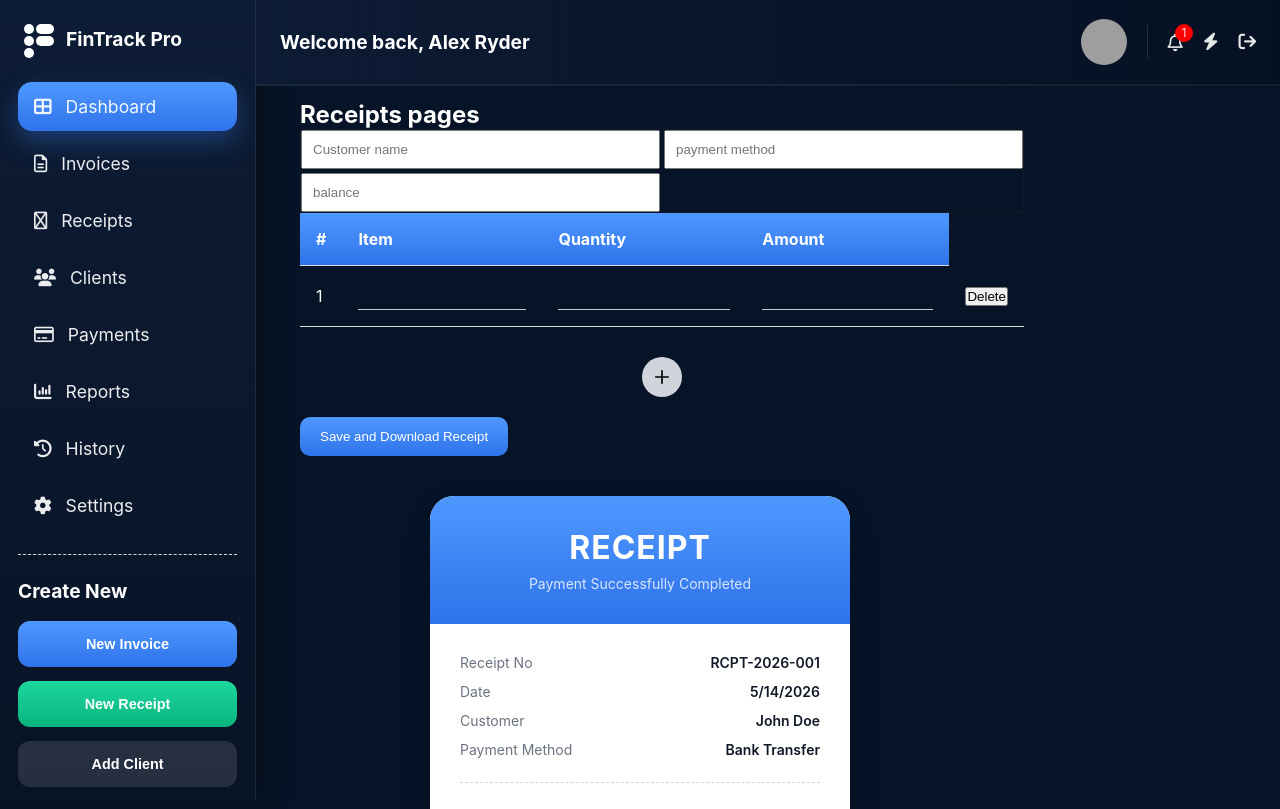
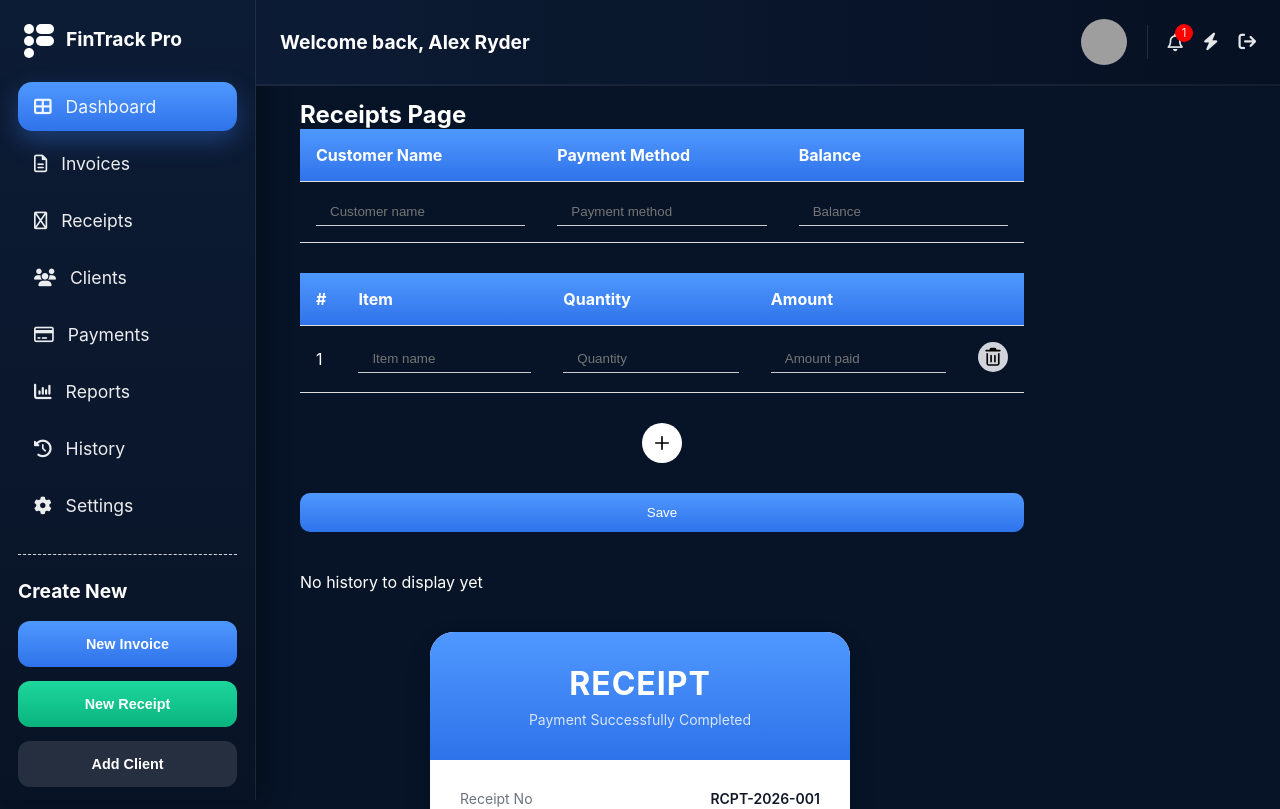
Before and after one commit to thomasagadabenard-collab/Fintrack-Pro, a React (Vite) app: page /receipts in a window 1280 px wide. Shown: the top 809 px of the page. Built offline with nearby package versions, Linux system fonts and the light colour scheme; grey boxes are pictures that could not be loaded.

Commit message:
first for today

```diff
--- a/src/Components/NavBar.jsx
+++ b/src/Components/NavBar.jsx
@@ -27,11 +27,11 @@ const NavBar = () => {
                 <div className="icon-group">
 
                     <div className="notification">
-                    <i class="fa-regular fa-bell"></i>
+                    <i className="fa-regular fa-bell"></i>
                     </div>
 
-                    <i class="fa-solid fa-bolt"></i>
-                    <i class="fa-solid fa-arrow-right-from-bracket"></i>
+                    <i className="fa-solid fa-bolt"></i>
+                    <i className="fa-solid fa-arrow-right-from-bracket"></i>
 
                 </div>
 
--- a/src/Components/SideBar.jsx
+++ b/src/Components/SideBar.jsx
@@ -7,7 +7,7 @@ const SideBar = () => {
          <aside className="sidebar" id="sidebar">
 
             <div className="logo">
-                <div class="logo-icon">
+                <div className="logo-icon">
                     <span></span>
                     <span></span>
                     <span></span>
@@ -21,14 +21,14 @@ const SideBar = () => {
 
             <nav className="nav-links">
 
-                <Link to="/" className="nav-item active" title='Dashboard'> <i class="fa-solid fa-table-cells-large"></i> Dashboard</Link>
-                <Link to="/invoices" className="nav-item" title='Invoices'> <i class="fa-regular fa-file-lines"></i> Invoices</Link>
-                <Link to="/receipts" className="nav-item" title='Receipts'> <i class="fa-regular fa-receipt"></i> Receipts</Link>
-                <Link to="/clients" className="nav-item" title='Clients'> <i class="fa-solid fa-users"></i> Clients</Link>
-                <Link to="/payments" className="nav-item" title='payments'> <i class="fa-regular fa-credit-card"></i> Payments</Link>
-                <Link to="/reports" className="nav-item" title='Reports'> <i class="fa-solid fa-chart-column"></i> Reports</Link>
-                <Link to="/history" className="nav-item" title='History'>  <i class="fa-solid fa-clock-rotate-left"></i> History</Link>
-                <Link to="/settings" className="nav-item" title='Settings'> <i class="fa-solid fa-gear"></i> Settings</Link>
+                <Link to="/" className="nav-item active" title='Dashboard'> <i className="fa-solid fa-table-cells-large"></i> Dashboard</Link>
+                <Link to="/invoices" className="nav-item" title='Invoices'> <i className="fa-regular fa-file-lines"></i> Invoices</Link>
+                <Link to="/receipts" className="nav-item" title='Receipts'> <i className="fa-regular fa-receipt"></i> Receipts</Link>
+                <Link to="/clients" className="nav-item" title='Clients'> <i className="fa-solid fa-users"></i> Clients</Link>
+                <Link to="/payments" className="nav-item" title='payments'> <i className="fa-regular fa-credit-card"></i> Payments</Link>
+                <Link to="/reports" className="nav-item" title='Reports'> <i className="fa-solid fa-chart-column"></i> Reports</Link>
+                <Link to="/history" className="nav-item" title='History'>  <i className="fa-solid fa-clock-rotate-left"></i> History</Link>
+                <Link to="/settings" className="nav-item" title='Settings'> <i className="fa-solid fa-gear"></i> Settings</Link>
 
             </nav>
 
--- a/src/Pages/Receipts.jsx
+++ b/src/Pages/Receipts.jsx
@@ -1,47 +1,135 @@
 import React, { useState } from 'react'
 import plus from '../assets/plus.svg.svg'
+import remove from '../assets/delete.svg'
+import downloadIcon from '../assets/arrow_down.svg'
 
 const Receipts = () => {
 
-  const [receiptDetails, setReceiptDetails] = useState([])
+  const [history, setHistory] = useState([])
+
+
+  const [receiptDetails, setReceiptDetails] = useState({
+    customerName: '',
+    paymentMethod: '',
+    balance: ''
+  })
+
 
   const [rows, setRows] = useState([
     {
-      item: "",
-      quantity: "",
-      amount: ""
+      id: Date.now() + Math.random(),
+      item: '',
+      quantity: '',
+      amount: ''
     }
   ])
 
+  const handleReceiptDetails = (e) => {
+
+    const { name, value } = e.target
+
+    setReceiptDetails({
+      ...receiptDetails,
+      [name]: value
+    })
+  }
+
+  const handleRowChange = (id, field, value) => {
+
+    const updatedRows = rows.map((row) =>
+      row.id === id
+        ? { ...row, [field]: value }
+        : row
+    )
+
+    setRows(updatedRows)
+  }
+
+
   const handleAddRow = () => {
+
+    // GET LAST ROW
+    const lastRow = rows[rows.length - 1]
+
+    // VALIDATE INPUTS
+    if (
+      lastRow.item.trim() === '' ||
+      lastRow.quantity === '' ||
+      lastRow.amount === ''
+    ) {
+
+      alert('Please fill all fields before adding a new row')
+
+      return
+    }
+
     setRows([
       ...rows,
       {
-        id: Date.now(),
-        item: "",
-        quantity: "",
-        amount: ""
+        id: Date.now() + Math.random(),
+        item: '',
+        quantity: '',
+        amount: ''
       }
     ])
   }
 
   const handleDeleteRow = (id) => {
-    const filteredRows = rows.filter((row) => row.id !== id)
+
+    const filteredRows = rows.filter(
+      (row) => row.id !== id
+    )
 
     setRows(filteredRows)
   }
 
+  const handleSave = () => {
+
+    const isRowsEmpty = rows.length === 0
+
+    const isInvalidRow = rows.some(
+      (row) =>
+        row.item.trim() === '' ||
+        row.quantity === '' ||
+        row.amount === ''
+    )
+
+    const isDetailsEmpty =
+      receiptDetails.customerName.trim() === '' ||
+      receiptDetails.paymentMethod.trim() === '' ||
+      receiptDetails.balance === ''
+
+    if (isRowsEmpty || isInvalidRow || isDetailsEmpty) {
+      alert('Please fill all fields before saving')
+      return
+    }
+
+    const newReceipt = {
+      id: Date.now(),
+      details: receiptDetails,
+      items: rows
+    }
+
+    setHistory([...history, newReceipt])
+
+    setReceiptDetails({
+      customerName: '',
+      paymentMethod: '',
+      balance: ''
+    })
+
+    setRows([
+      { id: Date.now(), item: '', quantity: '', amount: '' }
+    ])
+  }
+
+  const handleDownload = (receipt) => {
+    console.log("Downloading receipt:", receipt)
+  }
+
   return (
     <>
-      <h1>Receipts pages</h1>
-
-      <div>
-
-        <div className='receipt-grid'>
-          <input type="text" placeholder='Customer name' />
-          <input type="text" placeholder='payment method' />
-          <input type="number" placeholder='balance' />
-        </div>
+      <h1>Receipts Page</h1>
 
       <div>
 
@@ -49,57 +137,233 @@ const Receipts = () => {
 
           <thead>
             <tr>
+              <th>Customer Name</th>
+              <th>Payment Method</th>
+              <th>Balance</th>
+            </tr>
+          </thead>
+
+          <tbody>
+
+            <tr>
+
+              <td>
+                <input
+                  type="text"
+                  placeholder='Customer name'
+                  className='tab-input'
+                  name='customerName'
+                  value={receiptDetails.customerName}
+                  onChange={handleReceiptDetails}
+                />
+              </td>
+
+              <td>
+                <input
+                  type="text"
+                  placeholder='Payment method'
+                  className='tab-input'
+                  name='paymentMethod'
+                  value={receiptDetails.paymentMethod}
+                  onChange={handleReceiptDetails}
+                />
+              </td>
+
+              <td>
+                <input
+                  type="number"
+                  placeholder='Balance'
+                  className='tab-input'
+                  name='balance'
+                  value={receiptDetails.balance}
+                  onChange={handleReceiptDetails}
+                />
+              </td>
+
+            </tr>
+
+          </tbody>
+
+        </table>
+
+      </div>
+
+
+      <div>
+
+        <table>
+
+          <thead>
+
+            <tr>
               <th>#</th>
               <th>Item</th>
               <th>Quantity</th>
               <th>Amount</th>
+              <th></th>
             </tr>
+
           </thead>
 
           <tbody>
+
             {rows.map((row, index) => (
+
               <tr key={row.id}>
-                    <td className='tab-index'>{index + 1}</td>
 
-                    <td>
-                      <input type="text" className='tab-input'/>
+                <td className='tab-index'>
+                  {index + 1}
                 </td>
 
                 <td>
-                      <input type="number" className='tab-input' />
+
+                  <input
+                    type="text"
+                    className='tab-input'
+                    placeholder='Item name'
+                    value={row.item}
+                    onChange={(e) =>
+                      handleRowChange(
+                        row.id,
+                        'item',
+                        e.target.value
+                      )
+                    }
+                  />
+
                 </td>
 
                 <td>
-                      <input type="number" className='tab-input' />
+
+                  <input
+                    type="number"
+                    className='tab-input'
+                    placeholder='Quantity'
+                    value={row.quantity}
+                    onChange={(e) =>
+                      handleRowChange(
+                        row.id,
+                        'quantity',
+                        e.target.value
+                      )
+                    }
+                  />
+
                 </td>
 
                 <td>
-                      <button onClick={() => handleDeleteRow(row.id)}>
-                        Delete
-                      </button>
+
+                  <input
+                    type="number"
+                    className='tab-input'
+                    placeholder='Amount paid'
+                    value={row.amount}
+                    onChange={(e) =>
+                      handleRowChange(
+                        row.id,
+                        'amount',
+                        e.target.value
+                      )
+                    }
+                  />
+
                 </td>
+
+                <td>
+
+                  <img
+                    src={remove}
+                    alt="delete icon"
+                    className='remove-img'
+                    onClick={() =>
+                      handleDeleteRow(row.id)
+                    }
+                  />
+
+                </td>
+
               </tr>
+
             ))}
+
           </tbody>
 
         </table>
 
+
         <div className='plus-image-container'>
+
           <img
             src={plus}
             alt="plus icon"
             className='plus-image'
             onClick={handleAddRow}
           />
+
         </div>
 
       </div>
 
-        <button className='create-btn'>
-          Save and Download Receipt
+      <button className='create-btn' onClick={handleSave}>
+        Save
       </button>
 
-      </div>
+      {history.length === 0 ? (
+          <div>No history to display yet</div>
+        ) : (
+          <table className="history-table">
+            <thead>
+              <tr>
+                <th>#</th>
+                <th>Customer</th>
+                <th>Payment</th>
+                <th>Balance</th>
+                <th>Items</th>
+                <th>Amount</th>
+                <th>Date</th>
+                <th>Action</th>
+              </tr>
+            </thead>
+
+            <tbody className='history-class'>
+              {history.map((receipt, index) => (
+                <tr key={receipt.id}>
+
+                  <td>{index + 1}</td>
+
+                  <td>{receipt.details.customerName}</td>
+
+                  <td>{receipt.details.paymentMethod}</td>
+
+                  <td>{receipt.details.balance}</td>
+
+                  <td>
+                    {receipt.items.map((item) => item.item).join(", ")}
+                  </td>
+
+                  <td>
+                    {receipt.details.amount}
+                  </td>
+
+                  <td>
+                    {new Date().toLocaleDateString()}
+                  </td>
+
+                  <td>
+                    <img
+                      src={downloadIcon}
+                      alt="download"
+                      className="download-icon"
+                      onClick={() => handleDownload(receipt)}
+                      style={{ cursor: "pointer" }}
+                    />
+                  </td>
+
+                </tr>
+              ))}
+            </tbody>
+          </table>
+        )}
             </>
           )
         }
--- a/src/index.css
+++ b/src/index.css
@@ -441,22 +441,7 @@
   color: #6b7280;
 }
 
-.receipt-grid{
-  display: grid;
-  grid-template-columns: repeat(auto-fit, minmax(250px, 1fr));
-  gap: 4px;
-  border: 1px solid #111827;
-}
 
-.receipt-grid input{
-  padding: 10px;
-}
-
-.receipt-grid input:focus{
-   border-color: #2f73ea;
-   box-shadow:
-    0 0 0 3px #2f73ea;
-}
 
 .create-btn{
   padding: 12px 20px;
@@ -466,6 +451,8 @@
   color: #fff;
   cursor: pointer;
   transition: all 0.13s ease;
+  margin: 10px auto 40px auto;
+  width: 100%;
 }
 
 .create-btn:active{
@@ -630,7 +617,7 @@ tbody{
 }
 
 .plus-image{
-  background: #d1d5db;
+  background: white;
   padding: 10px;
   width: 40px;
   border-radius: 50%;
@@ -650,6 +637,7 @@ tbody{
   transition: border-color 0.2s ease;
   caret-color: #fff;
   width: 100%;
+  color: white;
 }
 
 .tab-input::placeholder{
@@ -664,6 +652,40 @@ tbody{
 .tab-index{
   color: white;
 }
+
+.remove-img{
+  background: #d1d5db;
+  width: 30px;
+  padding: 4px;
+  border-radius: 50%;
+  cursor: pointer;
+}
+
+.history-table {
+  width: 100%;
+  border-collapse: collapse;
+  margin-top: 20px;
+  color: white;
+}
+
+.history-table th,
+.history-table td {
+  border: 1px solid #ddd;
+  padding: 10px;
+  text-align: left;
+}
+
+.history-class{
+  color: white;
+}
+
+.download-icon {
+  width: 24px;
+  background: white;
+  padding: 5px;
+  border-radius: 50%;
+}
+
 @media (max-width: 1200px) {
   .invoice-container {
     width: 100%;
```
Also changed, not shown: src/assets/arrow_down.svg (added), src/assets/delete.svg (renamed from src/assets/trash-can-regular-full.svg). Lines whose indentation alone changed are shown as unchanged.
